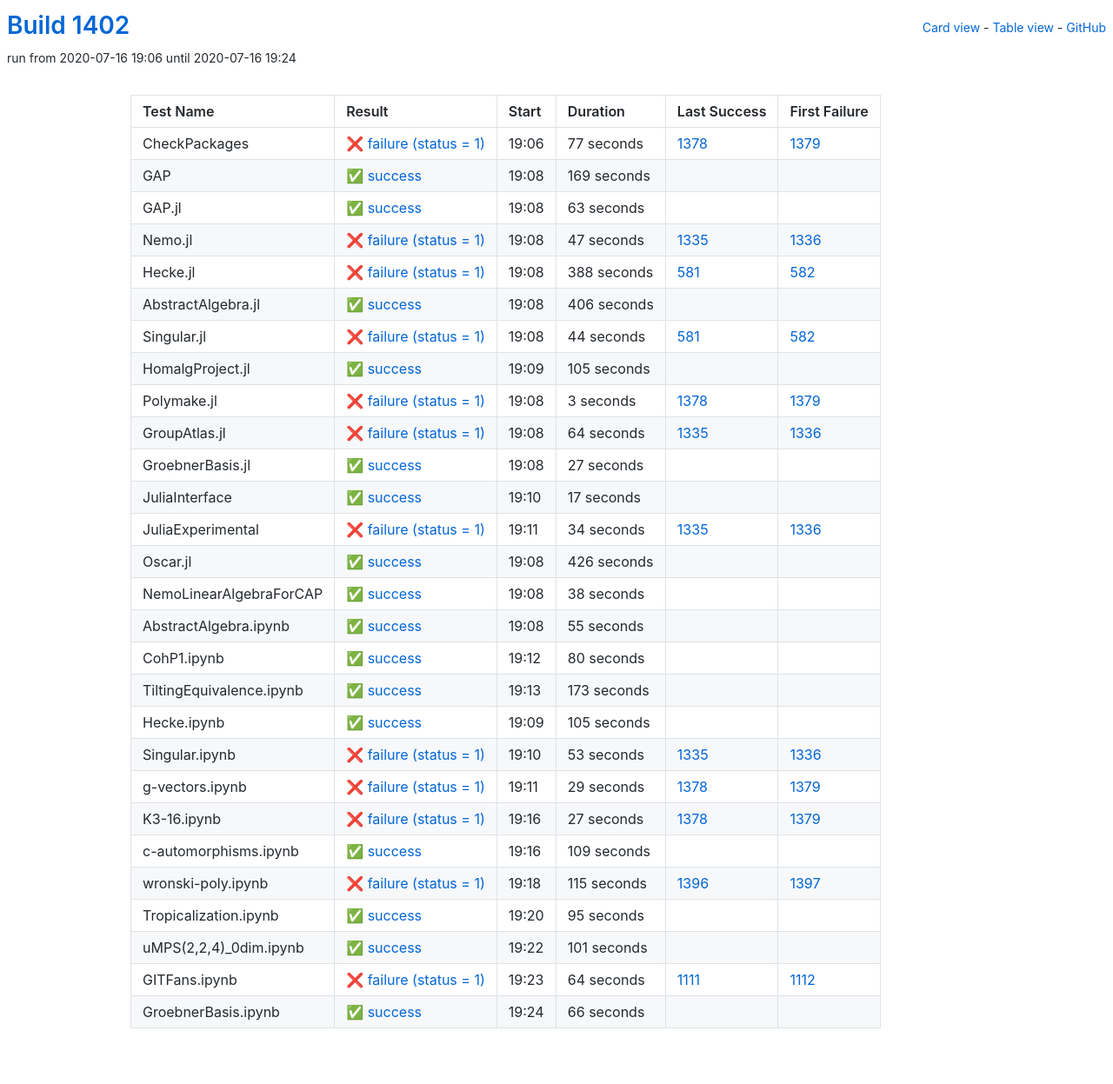
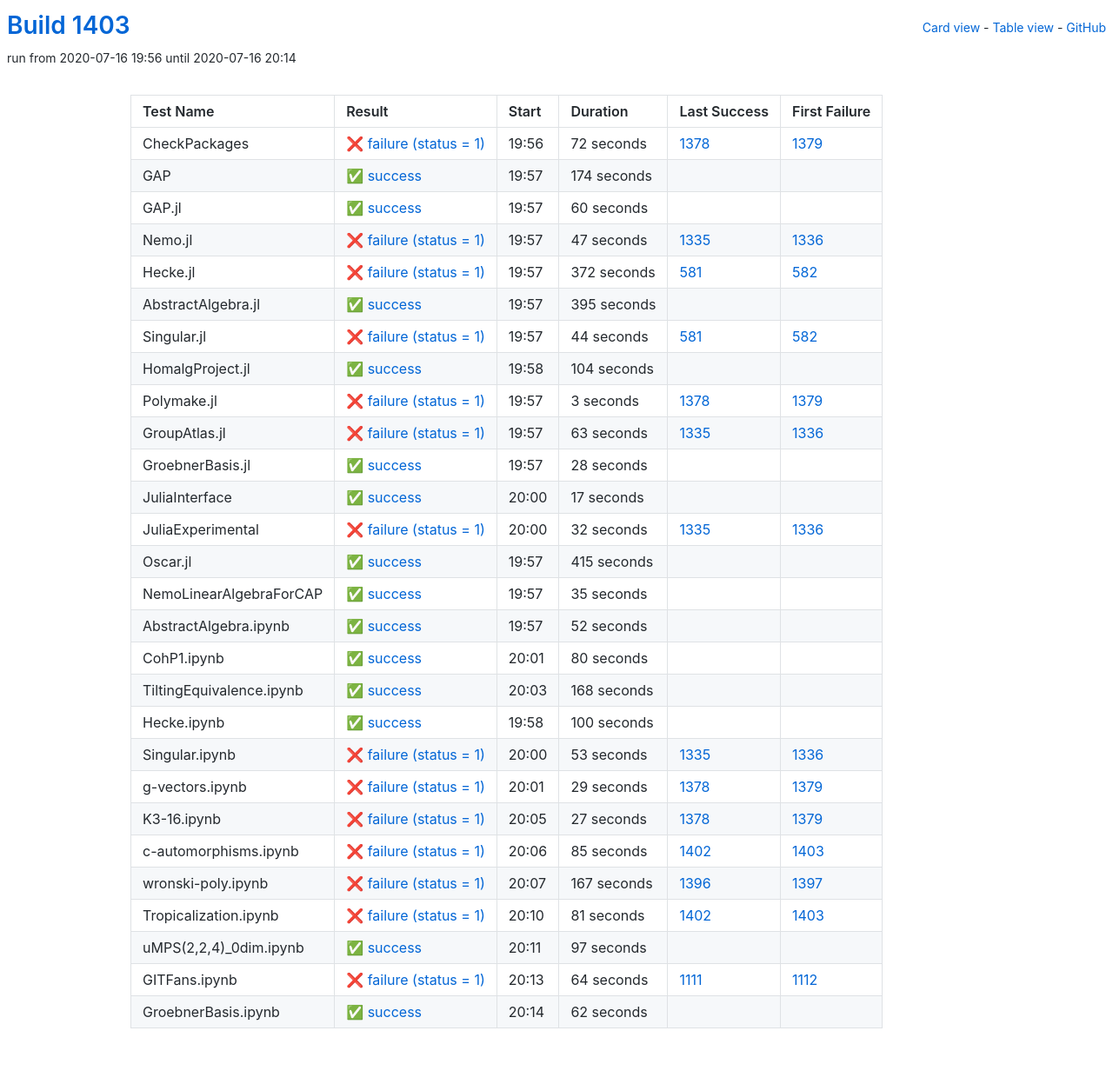
Before and after one commit to oscar-system/oscar-ci-status-1.4, a Jekyll site: the page built from table.html, in a window 1280 px wide. Shown: the whole page at 87% size. Built offline with Jekyll 4.4.1, drawn with Linux system fonts in a browser that asks for light colours.

Commit message:
Build #1403

```diff
--- a/_data/ci.yml
+++ b/_data/ci.yml
@@ -1,6 +1,6 @@
 ---
-build: 1402
-build_url: https://oscarci.mathematik.uni-kl.de/job/oscar-julia-1.4/1402/
+build: 1403
+build_url: https://oscarci.mathematik.uni-kl.de/job/oscar-julia-1.4/1403/
 job: oscar-julia-1.4
 organization: oscar-system
 repo: oscar-ci-status-1.4
@@ -8,44 +8,44 @@ repourl: https://github.com/oscar-system/oscar-ci-status-1.4
 tests:
 - name: CheckPackages
   id: checkpackages
-  log: https://oscarci.mathematik.uni-kl.de/job/oscar-julia-1.4/1402/artifact/logs/build-1402/CheckPackages.log
-  start: 2020-07-16 19:06
+  log: https://oscarci.mathematik.uni-kl.de/job/oscar-julia-1.4/1403/artifact/logs/build-1403/CheckPackages.log
+  start: 2020-07-16 19:56
   success: false
   exitcode: 1
   status: failure
-  duration: 77
+  duration: 72
   last_success: 1378
   last_success_url: https://oscarci.mathematik.uni-kl.de/job/oscar-julia-1.4/1378/
   first_failure: 1379
   first_failure_url: https://oscarci.mathematik.uni-kl.de/job/oscar-julia-1.4/1379/
 - name: GAP
   id: gap
-  log: https://oscarci.mathematik.uni-kl.de/job/oscar-julia-1.4/1402/artifact/logs/build-1402/GAP.log
-  start: 2020-07-16 19:08
+  log: https://oscarci.mathematik.uni-kl.de/job/oscar-julia-1.4/1403/artifact/logs/build-1403/GAP.log
+  start: 2020-07-16 19:57
   success: true
   exitcode: 0
   status: success
-  duration: 169
+  duration: 174
   last_success: false
   last_success_url:
   first_failure: false
   first_failure_url:
 - name: GAP.jl
   id: gap-jl
-  log: https://oscarci.mathematik.uni-kl.de/job/oscar-julia-1.4/1402/artifact/logs/build-1402/GAP.jl.log
-  start: 2020-07-16 19:08
+  log: https://oscarci.mathematik.uni-kl.de/job/oscar-julia-1.4/1403/artifact/logs/build-1403/GAP.jl.log
+  start: 2020-07-16 19:57
   success: true
   exitcode: 0
   status: success
-  duration: 63
+  duration: 60
   last_success: false
   last_success_url:
   first_failure: false
   first_failure_url:
 - name: Nemo.jl
   id: nemo-jl
-  log: https://oscarci.mathematik.uni-kl.de/job/oscar-julia-1.4/1402/artifact/logs/build-1402/Nemo.jl.log
-  start: 2020-07-16 19:08
+  log: https://oscarci.mathematik.uni-kl.de/job/oscar-julia-1.4/1403/artifact/logs/build-1403/Nemo.jl.log
+  start: 2020-07-16 19:57
   success: false
   exitcode: 1
   status: failure
@@ -56,32 +56,32 @@ tests:
   first_failure_url: https://oscarci.mathematik.uni-kl.de/job/oscar-julia-1.4/1336/
 - name: Hecke.jl
   id: hecke-jl
-  log: https://oscarci.mathematik.uni-kl.de/job/oscar-julia-1.4/1402/artifact/logs/build-1402/Hecke.jl.log
-  start: 2020-07-16 19:08
+  log: https://oscarci.mathematik.uni-kl.de/job/oscar-julia-1.4/1403/artifact/logs/build-1403/Hecke.jl.log
+  start: 2020-07-16 19:57
   success: false
   exitcode: 1
   status: failure
-  duration: 388
+  duration: 372
   last_success: 581
   last_success_url: https://oscarci.mathematik.uni-kl.de/job/oscar-julia-1.4/581/
   first_failure: 582
   first_failure_url: https://oscarci.mathematik.uni-kl.de/job/oscar-julia-1.4/582/
 - name: AbstractAlgebra.jl
   id: abstractalgebra-jl
-  log: https://oscarci.mathematik.uni-kl.de/job/oscar-julia-1.4/1402/artifact/logs/build-1402/AbstractAlgebra.jl.log
-  start: 2020-07-16 19:08
+  log: https://oscarci.mathematik.uni-kl.de/job/oscar-julia-1.4/1403/artifact/logs/build-1403/AbstractAlgebra.jl.log
+  start: 2020-07-16 19:57
   success: true
   exitcode: 0
   status: success
-  duration: 406
+  duration: 395
   last_success: false
   last_success_url:
   first_failure: false
   first_failure_url:
 - name: Singular.jl
   id: singular-jl
-  log: https://oscarci.mathematik.uni-kl.de/job/oscar-julia-1.4/1402/artifact/logs/build-1402/Singular.jl.log
-  start: 2020-07-16 19:08
+  log: https://oscarci.mathematik.uni-kl.de/job/oscar-julia-1.4/1403/artifact/logs/build-1403/Singular.jl.log
+  start: 2020-07-16 19:57
   success: false
   exitcode: 1
   status: failure
@@ -92,20 +92,20 @@ tests:
   first_failure_url: https://oscarci.mathematik.uni-kl.de/job/oscar-julia-1.4/582/
 - name: HomalgProject.jl
   id: homalgproject-jl
-  log: https://oscarci.mathematik.uni-kl.de/job/oscar-julia-1.4/1402/artifact/logs/build-1402/HomalgProject.jl.log
-  start: 2020-07-16 19:09
+  log: https://oscarci.mathematik.uni-kl.de/job/oscar-julia-1.4/1403/artifact/logs/build-1403/HomalgProject.jl.log
+  start: 2020-07-16 19:58
   success: true
   exitcode: 0
   status: success
-  duration: 105
+  duration: 104
   last_success: false
   last_success_url:
   first_failure: false
   first_failure_url:
 - name: Polymake.jl
   id: polymake-jl
-  log: https://oscarci.mathematik.uni-kl.de/job/oscar-julia-1.4/1402/artifact/logs/build-1402/Polymake.jl.log
-  start: 2020-07-16 19:08
+  log: https://oscarci.mathematik.uni-kl.de/job/oscar-julia-1.4/1403/artifact/logs/build-1403/Polymake.jl.log
+  start: 2020-07-16 19:57
   success: false
   exitcode: 1
   status: failure
@@ -116,32 +116,32 @@ tests:
   first_failure_url: https://oscarci.mathematik.uni-kl.de/job/oscar-julia-1.4/1379/
 - name: GroupAtlas.jl
   id: groupatlas-jl
-  log: https://oscarci.mathematik.uni-kl.de/job/oscar-julia-1.4/1402/artifact/logs/build-1402/GroupAtlas.jl.log
-  start: 2020-07-16 19:08
+  log: https://oscarci.mathematik.uni-kl.de/job/oscar-julia-1.4/1403/artifact/logs/build-1403/GroupAtlas.jl.log
+  start: 2020-07-16 19:57
   success: false
   exitcode: 1
   status: failure
-  duration: 64
+  duration: 63
   last_success: 1335
   last_success_url: https://oscarci.mathematik.uni-kl.de/job/oscar-julia-1.4/1335/
   first_failure: 1336
   first_failure_url: https://oscarci.mathematik.uni-kl.de/job/oscar-julia-1.4/1336/
 - name: GroebnerBasis.jl
   id: groebnerbasis-jl
-  log: https://oscarci.mathematik.uni-kl.de/job/oscar-julia-1.4/1402/artifact/logs/build-1402/GroebnerBasis.jl.log
-  start: 2020-07-16 19:08
+  log: https://oscarci.mathematik.uni-kl.de/job/oscar-julia-1.4/1403/artifact/logs/build-1403/GroebnerBasis.jl.log
+  start: 2020-07-16 19:57
   success: true
   exitcode: 0
   status: success
-  duration: 27
+  duration: 28
   last_success: false
   last_success_url:
   first_failure: false
   first_failure_url:
 - name: JuliaInterface
   id: juliainterface
-  log: https://oscarci.mathematik.uni-kl.de/job/oscar-julia-1.4/1402/artifact/logs/build-1402/JuliaInterface.log
-  start: 2020-07-16 19:10
+  log: https://oscarci.mathematik.uni-kl.de/job/oscar-julia-1.4/1403/artifact/logs/build-1403/JuliaInterface.log
+  start: 2020-07-16 20:00
   success: true
   exitcode: 0
   status: success
@@ -152,56 +152,56 @@ tests:
   first_failure_url:
 - name: JuliaExperimental
   id: juliaexperimental
-  log: https://oscarci.mathematik.uni-kl.de/job/oscar-julia-1.4/1402/artifact/logs/build-1402/JuliaExperimental.log
-  start: 2020-07-16 19:11
+  log: https://oscarci.mathematik.uni-kl.de/job/oscar-julia-1.4/1403/artifact/logs/build-1403/JuliaExperimental.log
+  start: 2020-07-16 20:00
   success: false
   exitcode: 1
   status: failure
-  duration: 34
+  duration: 32
   last_success: 1335
   last_success_url: https://oscarci.mathematik.uni-kl.de/job/oscar-julia-1.4/1335/
   first_failure: 1336
   first_failure_url: https://oscarci.mathematik.uni-kl.de/job/oscar-julia-1.4/1336/
 - name: Oscar.jl
   id: oscar-jl
-  log: https://oscarci.mathematik.uni-kl.de/job/oscar-julia-1.4/1402/artifact/logs/build-1402/Oscar.jl.log
-  start: 2020-07-16 19:08
+  log: https://oscarci.mathematik.uni-kl.de/job/oscar-julia-1.4/1403/artifact/logs/build-1403/Oscar.jl.log
+  start: 2020-07-16 19:57
   success: true
   exitcode: 0
   status: success
-  duration: 426
+  duration: 415
   last_success: false
   last_success_url:
   first_failure: false
   first_failure_url:
 - name: NemoLinearAlgebraForCAP
   id: nemolinearalgebraforcap
-  log: https://oscarci.mathematik.uni-kl.de/job/oscar-julia-1.4/1402/artifact/logs/build-1402/NemoLinearAlgebraForCAP.log
-  start: 2020-07-16 19:08
+  log: https://oscarci.mathematik.uni-kl.de/job/oscar-julia-1.4/1403/artifact/logs/build-1403/NemoLinearAlgebraForCAP.log
+  start: 2020-07-16 19:57
   success: true
   exitcode: 0
   status: success
-  duration: 38
+  duration: 35
   last_success: false
   last_success_url:
   first_failure: false
   first_failure_url:
 - name: AbstractAlgebra.ipynb
   id: abstractalgebra-ipynb
-  log: https://oscarci.mathematik.uni-kl.de/job/oscar-julia-1.4/1402/artifact/logs/build-1402/AbstractAlgebra.ipynb.log
-  start: 2020-07-16 19:08
+  log: https://oscarci.mathematik.uni-kl.de/job/oscar-julia-1.4/1403/artifact/logs/build-1403/AbstractAlgebra.ipynb.log
+  start: 2020-07-16 19:57
   success: true
   exitcode: 0
   status: success
-  duration: 55
+  duration: 52
   last_success: false
   last_success_url:
   first_failure: false
   first_failure_url:
 - name: CohP1.ipynb
   id: cohp1-ipynb
-  log: https://oscarci.mathematik.uni-kl.de/job/oscar-julia-1.4/1402/artifact/logs/build-1402/CohP1.ipynb.log
-  start: 2020-07-16 19:12
+  log: https://oscarci.mathematik.uni-kl.de/job/oscar-julia-1.4/1403/artifact/logs/build-1403/CohP1.ipynb.log
+  start: 2020-07-16 20:01
   success: true
   exitcode: 0
   status: success
@@ -212,32 +212,32 @@ tests:
   first_failure_url:
 - name: TiltingEquivalence.ipynb
   id: tiltingequivalence-ipynb
-  log: https://oscarci.mathematik.uni-kl.de/job/oscar-julia-1.4/1402/artifact/logs/build-1402/TiltingEquivalence.ipynb.log
-  start: 2020-07-16 19:13
+  log: https://oscarci.mathematik.uni-kl.de/job/oscar-julia-1.4/1403/artifact/logs/build-1403/TiltingEquivalence.ipynb.log
+  start: 2020-07-16 20:03
   success: true
   exitcode: 0
   status: success
-  duration: 173
+  duration: 168
   last_success: false
   last_success_url:
   first_failure: false
   first_failure_url:
 - name: Hecke.ipynb
   id: hecke-ipynb
-  log: https://oscarci.mathematik.uni-kl.de/job/oscar-julia-1.4/1402/artifact/logs/build-1402/Hecke.ipynb.log
-  start: 2020-07-16 19:09
+  log: https://oscarci.mathematik.uni-kl.de/job/oscar-julia-1.4/1403/artifact/logs/build-1403/Hecke.ipynb.log
+  start: 2020-07-16 19:58
   success: true
   exitcode: 0
   status: success
-  duration: 105
+  duration: 100
   last_success: false
   last_success_url:
   first_failure: false
   first_failure_url:
 - name: Singular.ipynb
   id: singular-ipynb
-  log: https://oscarci.mathematik.uni-kl.de/job/oscar-julia-1.4/1402/artifact/logs/build-1402/Singular.ipynb.log
-  start: 2020-07-16 19:10
+  log: https://oscarci.mathematik.uni-kl.de/job/oscar-julia-1.4/1403/artifact/logs/build-1403/Singular.ipynb.log
+  start: 2020-07-16 20:00
   success: false
   exitcode: 1
   status: failure
@@ -248,8 +248,8 @@ tests:
   first_failure_url: https://oscarci.mathematik.uni-kl.de/job/oscar-julia-1.4/1336/
 - name: g-vectors.ipynb
   id: g-vectors-ipynb
-  log: https://oscarci.mathematik.uni-kl.de/job/oscar-julia-1.4/1402/artifact/logs/build-1402/g-vectors.ipynb.log
-  start: 2020-07-16 19:11
+  log: https://oscarci.mathematik.uni-kl.de/job/oscar-julia-1.4/1403/artifact/logs/build-1403/g-vectors.ipynb.log
+  start: 2020-07-16 20:01
   success: false
   exitcode: 1
   status: failure
@@ -260,8 +260,8 @@ tests:
   first_failure_url: https://oscarci.mathematik.uni-kl.de/job/oscar-julia-1.4/1379/
 - name: K3-16.ipynb
   id: k3-16-ipynb
-  log: https://oscarci.mathematik.uni-kl.de/job/oscar-julia-1.4/1402/artifact/logs/build-1402/K3-16.ipynb.log
-  start: 2020-07-16 19:16
+  log: https://oscarci.mathematik.uni-kl.de/job/oscar-julia-1.4/1403/artifact/logs/build-1403/K3-16.ipynb.log
+  start: 2020-07-16 20:05
   success: false
   exitcode: 1
   status: failure
@@ -272,56 +272,56 @@ tests:
   first_failure_url: https://oscarci.mathematik.uni-kl.de/job/oscar-julia-1.4/1379/
 - name: c-automorphisms.ipynb
   id: c-automorphisms-ipynb
-  log: https://oscarci.mathematik.uni-kl.de/job/oscar-julia-1.4/1402/artifact/logs/build-1402/c-automorphisms.ipynb.log
-  start: 2020-07-16 19:16
-  success: true
-  exitcode: 0
-  status: success
-  duration: 109
-  last_success: false
-  last_success_url:
-  first_failure: false
-  first_failure_url:
-- name: wronski-poly.ipynb
-  id: wronski-poly-ipynb
-  log: https://oscarci.mathematik.uni-kl.de/job/oscar-julia-1.4/1402/artifact/logs/build-1402/wronski-poly.ipynb.log
-  start: 2020-07-16 19:18
+  log: https://oscarci.mathematik.uni-kl.de/job/oscar-julia-1.4/1403/artifact/logs/build-1403/c-automorphisms.ipynb.log
+  start: 2020-07-16 20:06
   success: false
   exitcode: 1
   status: failure
-  duration: 115
+  duration: 85
+  last_success: 1402
+  last_success_url: https://oscarci.mathematik.uni-kl.de/job/oscar-julia-1.4/1402/
+  first_failure: 1403
+  first_failure_url: https://oscarci.mathematik.uni-kl.de/job/oscar-julia-1.4/1403/
+- name: wronski-poly.ipynb
+  id: wronski-poly-ipynb
+  log: https://oscarci.mathematik.uni-kl.de/job/oscar-julia-1.4/1403/artifact/logs/build-1403/wronski-poly.ipynb.log
+  start: 2020-07-16 20:07
+  success: false
+  exitcode: 1
+  status: failure
+  duration: 167
   last_success: 1396
   last_success_url: https://oscarci.mathematik.uni-kl.de/job/oscar-julia-1.4/1396/
   first_failure: 1397
   first_failure_url: https://oscarci.mathematik.uni-kl.de/job/oscar-julia-1.4/1397/
 - name: Tropicalization.ipynb
   id: tropicalization-ipynb
-  log: https://oscarci.mathematik.uni-kl.de/job/oscar-julia-1.4/1402/artifact/logs/build-1402/Tropicalization.ipynb.log
-  start: 2020-07-16 19:20
+  log: https://oscarci.mathematik.uni-kl.de/job/oscar-julia-1.4/1403/artifact/logs/build-1403/Tropicalization.ipynb.log
+  start: 2020-07-16 20:10
+  success: false
+  exitcode: 1
+  status: failure
+  duration: 81
+  last_success: 1402
+  last_success_url: https://oscarci.mathematik.uni-kl.de/job/oscar-julia-1.4/1402/
+  first_failure: 1403
+  first_failure_url: https://oscarci.mathematik.uni-kl.de/job/oscar-julia-1.4/1403/
+- name: uMPS(2,2,4)_0dim.ipynb
+  id: umps-2-2-4-0dim-ipynb
+  log: https://oscarci.mathematik.uni-kl.de/job/oscar-julia-1.4/1403/artifact/logs/build-1403/uMPS-2-2-4-_0dim.ipynb.log
+  start: 2020-07-16 20:11
   success: true
   exitcode: 0
   status: success
-  duration: 95
-  last_success: false
-  last_success_url:
-  first_failure: false
-  first_failure_url:
-- name: uMPS(2,2,4)_0dim.ipynb
-  id: umps-2-2-4-0dim-ipynb
-  log: https://oscarci.mathematik.uni-kl.de/job/oscar-julia-1.4/1402/artifact/logs/build-1402/uMPS-2-2-4-_0dim.ipynb.log
-  start: 2020-07-16 19:22
-  success: true
-  exitcode: 0
-  status: success
-  duration: 101
+  duration: 97
   last_success: false
   last_success_url:
   first_failure: false
   first_failure_url:
 - name: GITFans.ipynb
   id: gitfans-ipynb
-  log: https://oscarci.mathematik.uni-kl.de/job/oscar-julia-1.4/1402/artifact/logs/build-1402/GITFans.ipynb.log
-  start: 2020-07-16 19:23
+  log: https://oscarci.mathematik.uni-kl.de/job/oscar-julia-1.4/1403/artifact/logs/build-1403/GITFans.ipynb.log
+  start: 2020-07-16 20:13
   success: false
   exitcode: 1
   status: failure
@@ -332,12 +332,12 @@ tests:
   first_failure_url: https://oscarci.mathematik.uni-kl.de/job/oscar-julia-1.4/1112/
 - name: GroebnerBasis.ipynb
   id: groebnerbasis-ipynb
-  log: https://oscarci.mathematik.uni-kl.de/job/oscar-julia-1.4/1402/artifact/logs/build-1402/GroebnerBasis.ipynb.log
-  start: 2020-07-16 19:24
+  log: https://oscarci.mathematik.uni-kl.de/job/oscar-julia-1.4/1403/artifact/logs/build-1403/GroebnerBasis.ipynb.log
+  start: 2020-07-16 20:14
   success: true
   exitcode: 0
   status: success
-  duration: 66
+  duration: 62
   last_success: false
   last_success_url:
   first_failure: false
```
Also changed, not shown: README.md.
